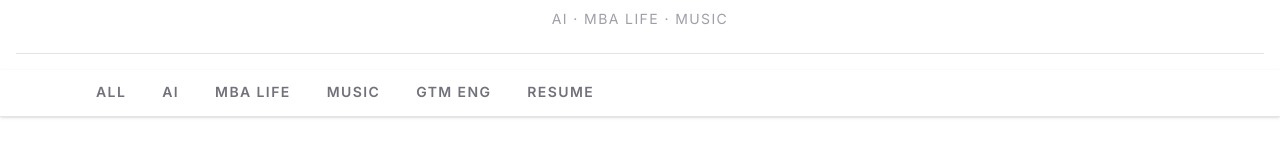
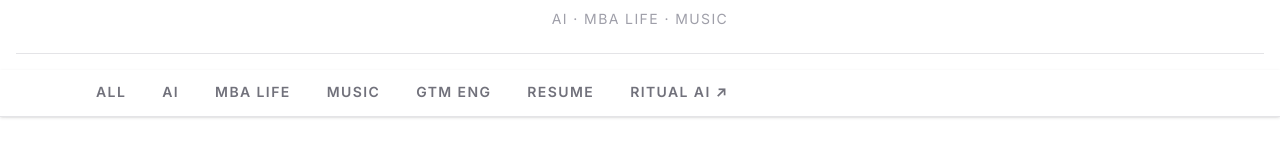
Before and after one commit to prgoda/parthgoda.com, a Next.js app: page /patreon in a window 1280 px wide. Shown: the part 139-305 px from the top of the page. Built offline with nearby package versions, Linux system fonts and the light colour scheme; a web font is replaced by a local one.

Commit message:
Add Ritual AI external link to top nav
Co-Authored-By: Claude Opus 4.8 (1M context) <noreply@anthropic.com>

```diff
--- a/components/layout/Nav.tsx
+++ b/components/layout/Nav.tsx
@@ -10,6 +10,7 @@ const NAV_ITEMS = [
   { label: "Music", href: "/category/music" },
   { label: "GTM Eng", href: "/category/gtm-engineering" },
   { label: "Resume", href: "/resume" },
+  { label: "Ritual AI", href: "https://ritual-web-app.vercel.app/", external: true },
 ];
 
 export default function Nav() {
@@ -18,14 +19,31 @@ export default function Nav() {
   return (
     <nav className="sticky top-0 z-50 bg-white border-b border-zinc-200 shadow-sm">
       <div className="max-w-6xl mx-auto px-4 flex items-center gap-1 overflow-x-auto">
-        {NAV_ITEMS.map(({ label, href }) => {
+        {NAV_ITEMS.map(({ label, href, external }) => {
+          const baseClass =
+            "px-4 py-3 text-sm font-semibold uppercase tracking-widest whitespace-nowrap transition-colors border-b-2";
+
+          if (external) {
+            return (
+              <a
+                key={href}
+                href={href}
+                target="_blank"
+                rel="noopener noreferrer"
+                className={`${baseClass} border-transparent text-zinc-500 hover:text-zinc-900 hover:border-zinc-300`}
+              >
+                {label} ↗
+              </a>
+            );
+          }
+
           const isActive =
             href === "/" ? pathname === "/" : pathname.startsWith(href);
           return (
             <Link
               key={href}
               href={href}
-              className={`px-4 py-3 text-sm font-semibold uppercase tracking-widest whitespace-nowrap transition-colors border-b-2 ${
+              className={`${baseClass} ${
                 isActive
                   ? "border-zinc-900 text-zinc-900"
                   : "border-transparent text-zinc-500 hover:text-zinc-900 hover:border-zinc-300"
```
